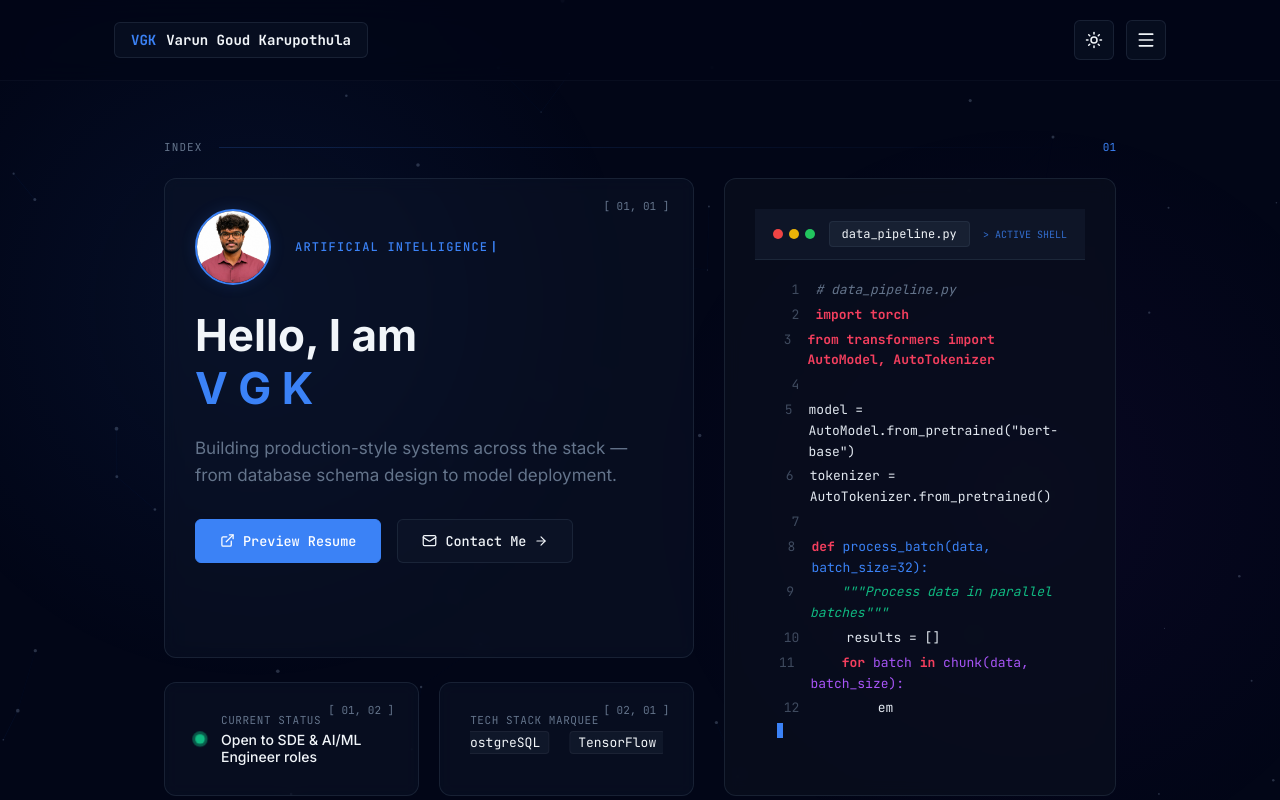
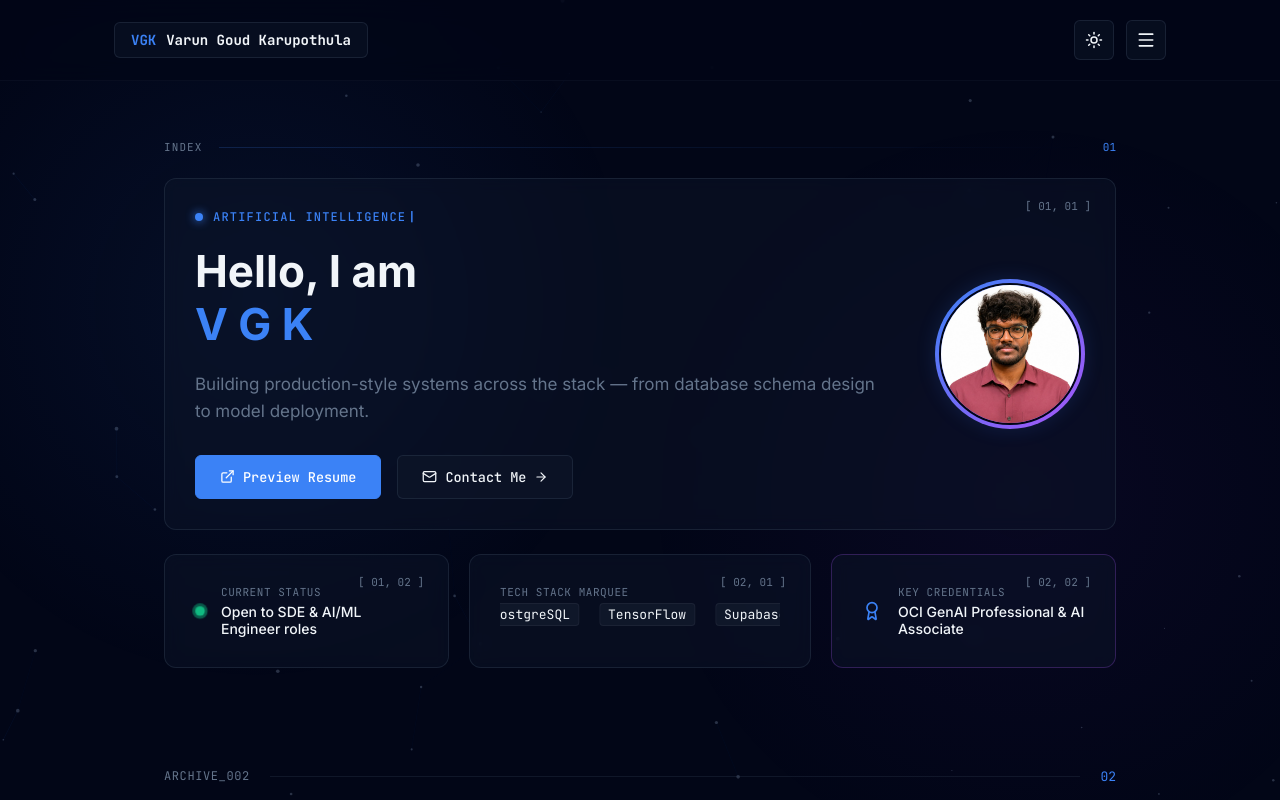
Before and after one commit to varungoud18/varun-portfolio, a React (Vite) app: page / in a window 1280 px wide. Shown: the top 800 px of the page. Built offline with nearby package versions, Linux system fonts and the light colour scheme.

Commit message:
feat: remove terminal card and extend hero layout

```diff
--- a/src/App.jsx
+++ b/src/App.jsx
@@ -1,5 +1,5 @@
 import { useState, useEffect, useRef } from "react";
-import { Mail, ExternalLink, Download, ArrowRight, Menu, X, Sun, Moon } from "lucide-react";
+import { Mail, ExternalLink, Download, ArrowRight, Menu, X, Sun, Moon, Award } from "lucide-react";
 
 const PROFILE = {
   name: "Varun Goud Karupothula",
@@ -364,111 +364,7 @@ function getSkillIcon(skill) {
   }
 }
 
-function CodeTypewriter() {
-  const codeLines = [
-    { text: "# data_pipeline.py", type: "comment" },
-    { text: "import torch", type: "keyword" },
-    { text: "from transformers import AutoModel, AutoTokenizer", type: "keyword" },
-    { text: "", type: "plain" },
-    { text: "model = AutoModel.from_pretrained(\"bert-base\")", type: "plain" },
-    { text: "tokenizer = AutoTokenizer.from_pretrained()", type: "plain" },
-    { text: "", type: "plain" },
-    { text: "def process_batch(data, batch_size=32):", type: "def" },
-    { text: "    \"\"\"Process data in parallel batches\"\"\"", type: "docstring" },
-    { text: "    results = []", type: "plain" },
-    { text: "    for batch in chunk(data, batch_size):", type: "control" },
-    { text: "        embeddings = model.encode(batch)", type: "plain" },
-    { text: "        results.extend(embeddings)", type: "plain" },
-    { text: "    return torch.stack(results)", type: "control" }
-  ];
 
-  const [visibleLines, setVisibleLines] = useState([]);
-  const [currentLineIndex, setCurrentLineIndex] = useState(0);
-  const [currentCharIndex, setCurrentCharIndex] = useState(0);
-
-  useEffect(() => {
-    if (currentLineIndex >= codeLines.length) {
-      const timer = setTimeout(() => {
-        setVisibleLines([]);
-        setCurrentLineIndex(0);
-        setCurrentCharIndex(0);
-      }, 5000);
-      return () => clearTimeout(timer);
-    }
-
-    const currentLine = codeLines[currentLineIndex];
-    if (currentLine.text === "") {
-      setVisibleLines(prev => [...prev, { text: "", type: "plain" }]);
-      setCurrentLineIndex(prev => prev + 1);
-      setCurrentCharIndex(0);
-      return;
-    }
-
-    const charTimer = setTimeout(() => {
-      const textToRender = currentLine.text.slice(0, currentCharIndex + 1);
-
-      setVisibleLines(prev => {
-        const next = [...prev];
-        if (currentCharIndex === 0) {
-          next.push({ text: textToRender, type: currentLine.type });
-        } else {
-          next[currentLineIndex] = { text: textToRender, type: currentLine.type };
-        }
-        return next;
-      });
-
-      if (currentCharIndex + 1 >= currentLine.text.length) {
-        setCurrentLineIndex(prev => prev + 1);
-        setCurrentCharIndex(0);
-      } else {
-        setCurrentCharIndex(prev => prev + 1);
-      }
-    }, 20);
-
-    return () => clearTimeout(charTimer);
-  }, [currentLineIndex, currentCharIndex]);
-
-  const renderSpan = (line, idx) => {
-    if (line.type === "comment") {
-      return <span key={idx} className="code-comment">{line.text}</span>;
-    }
-    if (line.type === "docstring") {
-      return <span key={idx} className="code-docstring">{line.text}</span>;
-    }
-
-    let content = line.text;
-    const parts = [];
-    const keywords = ["def", "import", "from", "for", "in", "return"];
-    const regex = new RegExp(`\\b(${keywords.join("|")})\\b`, "g");
-
-    let lastIndex = 0;
-    let match;
-    while ((match = regex.exec(content)) !== null) {
-      if (match.index > lastIndex) {
-        parts.push(content.substring(lastIndex, match.index));
-      }
-      parts.push(<span key={match.index} className="code-keyword">{match[0]}</span>);
-      lastIndex = regex.lastIndex;
-    }
-    if (lastIndex < content.length) {
-      parts.push(content.substring(lastIndex));
-    }
-
-    return <span key={idx} className={`code-line code-${line.type}`}>{parts.length > 0 ? parts : content}</span>;
-  };
-
-  return (
-    <pre className="code-container">
-      {visibleLines.map((line, idx) => (
-        <div key={idx} className="code-row">
-          <span className="code-line-number">{idx + 1}</span>
-          {renderSpan(line, idx)}
-        </div>
-      ))}
-      <span className="code-editor-cursor" />
-    </pre>
-  );
-}
 
 function useReveal() {
   const ref = useRef(null);
@@ -832,21 +728,14 @@ export default function Portfolio() {
           </div>
 
           <div className="hero-grid">
-            {/* Left Column */}
+            {/* Extended Single Column Layout */}
             <div className="hero-left-col">
               <div className="hero-main-card glass-card">
                 <span className="hero-card-index">[ 01, 01 ]</span>
-                <div className="hero-avatar-row">
-                  {imgFailed ? (
-                    <div className="hero-avatar-initials">{PROFILE.short}</div>
-                  ) : (
-                    <img
-                      src="/profile.jpg"
-                      alt={PROFILE.name}
-                      className="hero-avatar"
-                      onError={() => setImgFailed(true)}
-                    />
-                  )}
+                <div className="hero-main-card-content">
+                  <div className="hero-main-card-details">
+                    <div className="hero-eyebrow-row">
+                      <span className="hero-eyebrow-dot" />
                       <span className="hero-eyebrow">
                         {currentRoleText}
                         <span className="hero-role-cursor">|</span>
@@ -875,6 +764,21 @@ export default function Portfolio() {
                     </div>
                   </div>
 
+                  <div className="hero-avatar-wrapper">
+                    {imgFailed ? (
+                      <div className="hero-avatar-initials">{PROFILE.short}</div>
+                    ) : (
+                      <img
+                        src="/profile.jpg"
+                        alt={PROFILE.name}
+                        className="hero-avatar"
+                        onError={() => setImgFailed(true)}
+                      />
+                    )}
+                  </div>
+                </div>
+              </div>
+
               <div className="hero-sub-grid">
                 <div className="status-card glass-card">
                   <span className="hero-card-index">[ 01, 02 ]</span>
@@ -898,23 +802,14 @@ export default function Portfolio() {
                     </div>
                   </div>
                 </div>
+
+                <div className="status-card glass-card certs-highlight">
+                  <span className="hero-card-index">[ 02, 02 ]</span>
+                  <Award size={20} className="status-icon" style={{ color: 'var(--accent)', flexShrink: 0 }} />
+                  <div>
+                    <div className="status-title">Key Credentials</div>
+                    <div className="status-text">OCI GenAI Professional &amp; AI Associate</div>
                   </div>
-            </div>
-
-            {/* Right Column - Code Editor Card */}
-            <div className="hero-right-col">
-              <div className="editor-card glass-card">
-                <div className="editor-header">
-                  <div className="editor-controls">
-                    <span className="control-dot close" />
-                    <span className="control-dot minimize" />
-                    <span className="control-dot expand" />
-                  </div>
-                  <div className="editor-tab">data_pipeline.py</div>
-                  <div className="editor-shell">&gt; ACTIVE SHELL</div>
-                </div>
-                <div className="editor-body">
-                  <CodeTypewriter />
                 </div>
               </div>
             </div>
--- a/src/index.css
+++ b/src/index.css
@@ -346,28 +346,16 @@ body {
 }
 
 .hero-grid {
-  display: grid;
-  grid-template-columns: 1.4fr 0.8fr;
+  display: flex;
+  flex-direction: column;
   gap: 30px;
-  align-items: stretch;
-}
-
-@media (max-width: 1024px) {
-  .hero-grid {
-    grid-template-columns: 1fr;
-  }
 }
 
 .hero-left-col {
   display: flex;
   flex-direction: column;
-  justify-content: space-between;
   gap: 24px;
-}
-
-.hero-right-col {
-  display: flex;
-  flex-direction: column;
+  width: 100%;
 }
 
 .hero-main-card {
@@ -385,56 +373,33 @@ body {
   color: var(--muted);
 }
 
-.hero-avatar-row {
+/* Extended Hero Layout Styles */
+.hero-main-card-content {
+  display: flex;
+  flex-direction: row;
+  justify-content: space-between;
+  align-items: center;
+  gap: 40px;
+}
+
+.hero-main-card-details {
+  flex-grow: 1;
+}
+
+.hero-eyebrow-row {
   display: flex;
   align-items: center;
-  gap: 24px;
-  margin-bottom: 24px;
+  gap: 10px;
+  margin-bottom: 20px;
 }
 
-.hero-avatar {
-  width: 76px;
-  height: 76px;
+.hero-eyebrow-dot {
+  width: 8px;
+  height: 8px;
   border-radius: 50%;
-  object-fit: cover;
-  border: 2px solid var(--accent);
-  box-shadow: 0 0 15px var(--accent-glow);
-  transition: transform 0.3s cubic-bezier(0.4, 0, 0.2, 1), border-color 0.3s ease, box-shadow 0.3s ease;
-  cursor: pointer;
-}
-
-.hero-avatar:hover {
-  transform: scale(2.2);
-  border-color: #a855f7;
-  box-shadow: 0 10px 30px rgba(168, 85, 247, 0.5);
-  position: relative;
-  z-index: 10;
-}
-
-.hero-avatar-initials {
-  width: 76px;
-  height: 76px;
-  border-radius: 50%;
-  display: flex;
-  align-items: center;
-  justify-content: center;
-  background: linear-gradient(135deg, var(--accent) 0%, #a855f7 100%);
-  color: #ffffff;
-  font-family: var(--font-mono);
-  font-weight: 700;
-  font-size: 22px;
-  border: 2px solid var(--accent);
-  box-shadow: 0 0 15px var(--accent-glow);
-  transition: transform 0.3s cubic-bezier(0.4, 0, 0.2, 1), border-color 0.3s ease, box-shadow 0.3s ease;
-  cursor: pointer;
-}
-
-.hero-avatar-initials:hover {
-  transform: scale(2.2);
-  border-color: #a855f7;
-  box-shadow: 0 10px 30px rgba(168, 85, 247, 0.5);
-  position: relative;
-  z-index: 10;
+  background: var(--accent);
+  box-shadow: 0 0 10px var(--accent);
+  flex-shrink: 0;
 }
 
 .hero-eyebrow {
@@ -452,6 +417,61 @@ body {
   color: var(--accent);
   margin-left: 2px;
   animation: blink 1s step-end infinite;
+}
+
+/* Styled Avatar Wrapper & Portrait Card */
+.hero-avatar-wrapper {
+  position: relative;
+  width: 150px;
+  height: 150px;
+  flex-shrink: 0;
+  border-radius: 50%;
+  padding: 4px;
+  background: linear-gradient(135deg, var(--accent) 0%, #a855f7 100%);
+  box-shadow: 0 0 20px var(--accent-glow);
+  transition: transform 0.4s cubic-bezier(0.4, 0, 0.2, 1), box-shadow 0.4s ease;
+  cursor: pointer;
+}
+
+.hero-avatar-wrapper:hover {
+  transform: translateY(-5px) scale(1.05);
+  box-shadow: 0 15px 35px rgba(168, 85, 247, 0.35);
+}
+
+.hero-avatar {
+  width: 100%;
+  height: 100%;
+  border-radius: 50%;
+  object-fit: cover;
+  border: 2px solid var(--bg);
+  background: var(--bg);
+}
+
+.hero-avatar-initials {
+  width: 100%;
+  height: 100%;
+  border-radius: 50%;
+  display: flex;
+  align-items: center;
+  justify-content: center;
+  background: linear-gradient(135deg, var(--accent) 0%, #a855f7 100%);
+  color: #ffffff;
+  font-family: var(--font-mono);
+  font-weight: 700;
+  font-size: 32px;
+  border: 2px solid var(--bg);
+}
+
+@media (max-width: 768px) {
+  .hero-main-card-content {
+    flex-direction: column-reverse;
+    align-items: flex-start;
+    gap: 28px;
+  }
+  .hero-avatar-wrapper {
+    width: 120px;
+    height: 120px;
+  }
 }
 
 .hero-title {
@@ -543,14 +563,23 @@ body {
 /* Status & Ticker Layout */
 .hero-sub-grid {
   display: grid;
-  grid-template-columns: 1fr 1fr;
+  grid-template-columns: 1fr 1.2fr 1fr;
   gap: 20px;
 }
 
-@media (max-width: 640px) {
+@media (max-width: 900px) {
   .hero-sub-grid {
     grid-template-columns: 1fr;
   }
+}
+
+.status-card.certs-highlight {
+  border-color: rgba(168, 85, 247, 0.25);
+}
+
+.status-card.certs-highlight:hover {
+  border-color: rgba(168, 85, 247, 0.5);
+  box-shadow: 0 10px 30px rgba(168, 85, 247, 0.04);
 }
 
 .status-card {
@@ -591,109 +620,7 @@ body {
   margin-top: 4px;
 }
 
-/* Code Editor Card CSS */
-.editor-card {
-  position: relative;
-  display: flex;
-  flex-direction: column;
-  height: 100%;
-  min-height: 380px;
-  background: rgba(10, 15, 30, 0.75);
-  border: 1px solid var(--surface-border);
-  border-radius: 12px;
-  overflow: hidden;
-}
-
-.editor-header {
-  display: flex;
-  align-items: center;
-  justify-content: space-between;
-  padding: 12px 18px;
-  background: rgba(15, 23, 42, 0.9);
-  border-bottom: 1px solid var(--surface-border);
-}
-
-.editor-controls {
-  display: flex;
-  gap: 6px;
-}
-
-.control-dot {
-  width: 10px;
-  height: 10px;
-  border-radius: 50%;
-  display: inline-block;
-}
-
-.control-dot.close { background: #ef4444; }
-.control-dot.minimize { background: #eab308; }
-.control-dot.expand { background: #22c55e; }
-
-.editor-tab {
-  font-family: var(--font-mono);
-  font-size: 12px;
-  color: var(--text);
-  background: rgba(30, 41, 59, 0.6);
-  padding: 4px 12px;
-  border-radius: 4px;
-  border: 1px solid var(--surface-border);
-}
-
-.editor-shell {
-  font-family: var(--font-mono);
-  font-size: 10px;
-  color: var(--accent);
-  opacity: 0.8;
-}
-
-.editor-body {
-  padding: 20px;
-  flex-grow: 1;
-  font-family: var(--font-mono);
-  font-size: 13px;
-  line-height: 1.6;
-  overflow-y: auto;
-}
-
-.code-container {
-  margin: 0;
-  font-family: inherit;
-  color: #e2e8f0;
-  white-space: pre-wrap;
-}
-
-.code-row {
-  display: flex;
-  margin-bottom: 4px;
-}
-
-.code-line-number {
-  color: var(--muted);
-  width: 24px;
-  user-select: none;
-  text-align: right;
-  margin-right: 16px;
-  opacity: 0.6;
-}
-
-.code-line {
-  flex-grow: 1;
-}
-
-.code-comment { color: #64748b; font-style: italic; }
-.code-keyword { color: #f43f5e; font-weight: 600; }
-.code-docstring { color: #10b981; font-style: italic; }
-.code-def { color: #3b82f6; }
-.code-control { color: #a855f7; }
-
-.code-editor-cursor {
-  display: inline-block;
-  width: 6px;
-  height: 15px;
-  background: var(--accent);
-  animation: blink 1s step-end infinite;
-  margin-left: 2px;
-}
+/* Code Editor Card CSS styles removed */
 
 .tech-ticker-card {
   position: relative;
@@ -1249,28 +1176,4 @@ body {
   background: #f8fafc;
 }
 
-.light-theme .editor-card {
-  background: rgba(241, 245, 249, 0.9);
-  border-color: rgba(203, 213, 225, 0.8);
-}
-
-.light-theme .editor-header {
-  background: rgba(226, 232, 240, 0.95);
-  border-bottom: 1px solid rgba(203, 213, 225, 0.8);
-}
-
-.light-theme .editor-tab {
-  background: rgba(241, 245, 249, 0.8);
-  border-color: rgba(203, 213, 225, 0.8);
-  color: #0f172a;
-}
-
-.light-theme .code-container {
-  color: #1e293b;
-}
-
-.light-theme .code-comment { color: #64748b; }
-.light-theme .code-keyword { color: #d0173e; }
-.light-theme .code-docstring { color: #0f766e; }
-.light-theme .code-def { color: #1d4ed8; }
-.light-theme .code-control { color: #7e22ce; }
+/* Light theme editor rules removed */
```
Lines whose indentation alone changed are shown as unchanged.
